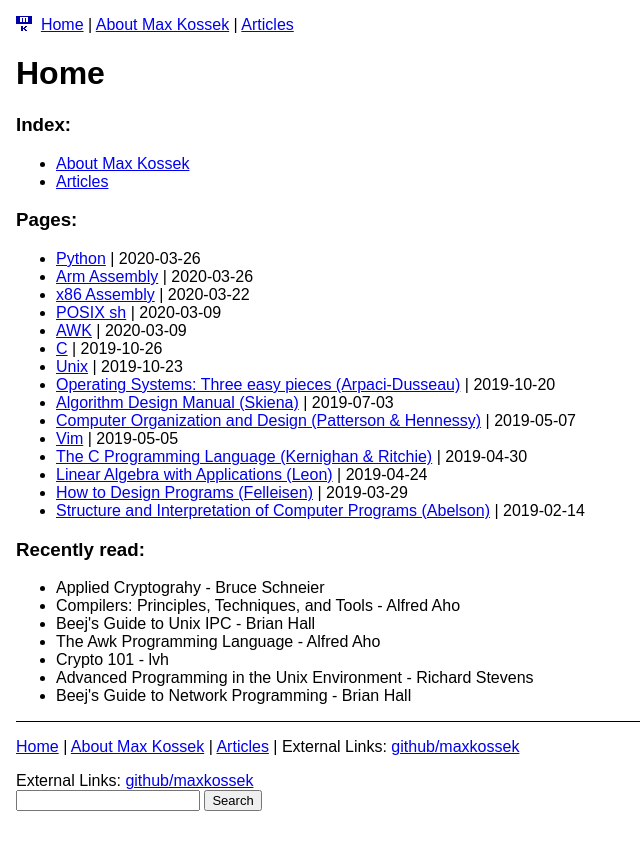
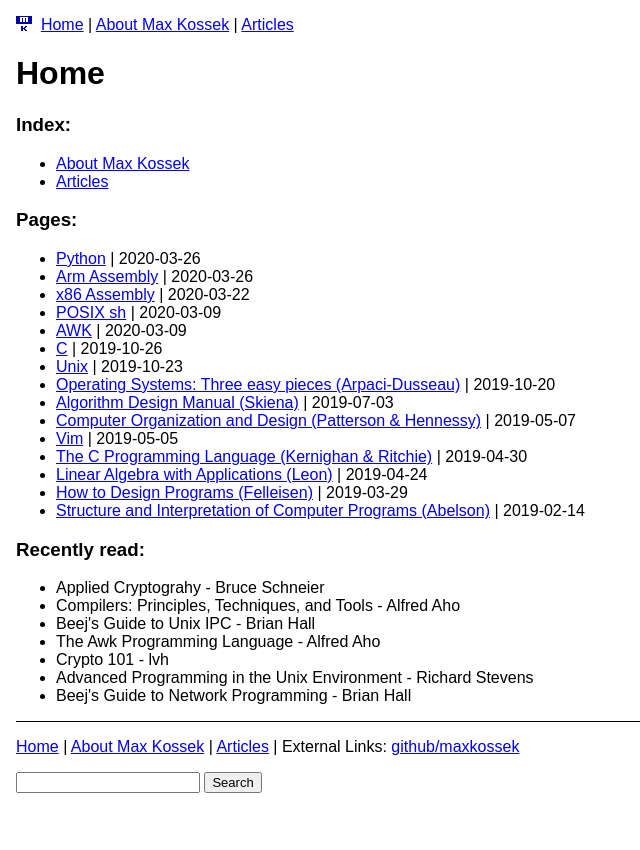
Before and after one commit to maxkossek/maxkossek.github.io, a Jekyll site: the page built from index.html, in a window 1280 px wide. Shown: the top 850 px of the page, without its empty margins (0-640 px from the left). Built offline with Jekyll 4.4.1, drawn with Linux system fonts in a browser that asks for light colours.

Commit message:
Fix footer

```diff
--- a/_includes/footer.html
+++ b/_includes/footer.html
@@ -1,8 +1,5 @@
 <footer>
-<nav><p>
-<a href="/" title="Home Page">Home</a> | <a href="/about" title="About Max Kossek">About Max Kossek</a> | <a href="/articles" title="Archive of all articles">Articles</a> | External Links: <a rel="noopener" target="_blank" href="https://github.com/maxkossek">github/maxkossek</a>
-</p></nav>
-External Links: <a rel="noopener" target="_blank" href="https://github.com/maxkossek">github/maxkossek</a>
+<nav><p><a href="/" title="Home Page">Home</a> | <a href="/about" title="About Max Kossek">About Max Kossek</a> | <a href="/articles" title="Archive of all articles">Articles</a> | External Links: <a rel="noopener" target="_blank" href="https://github.com/maxkossek">github/maxkossek</a></p></nav>
 <form action="https://www.google.com/search" method="get" name="Search Form" target="_blank">
 <input name="sitesearch" type="hidden" value="maxkossek.github.io">
 <input autocomplete="on" name="q" placeholder="" required="required"  type="text">
```
